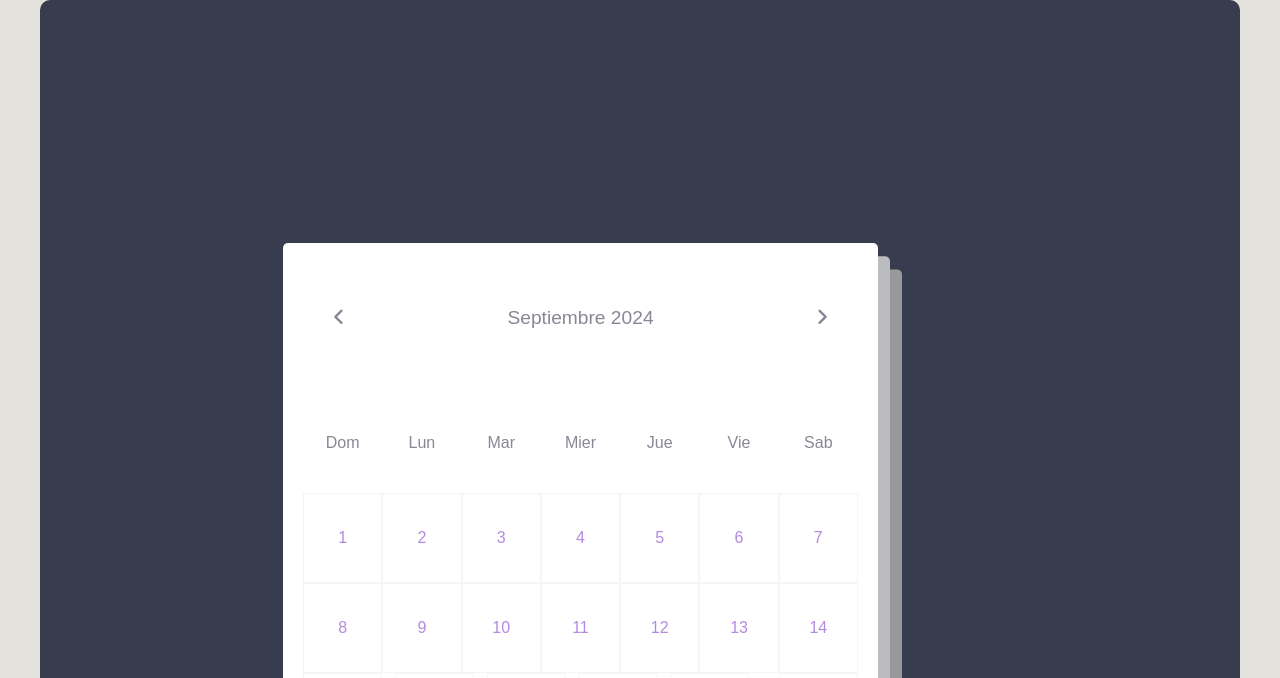
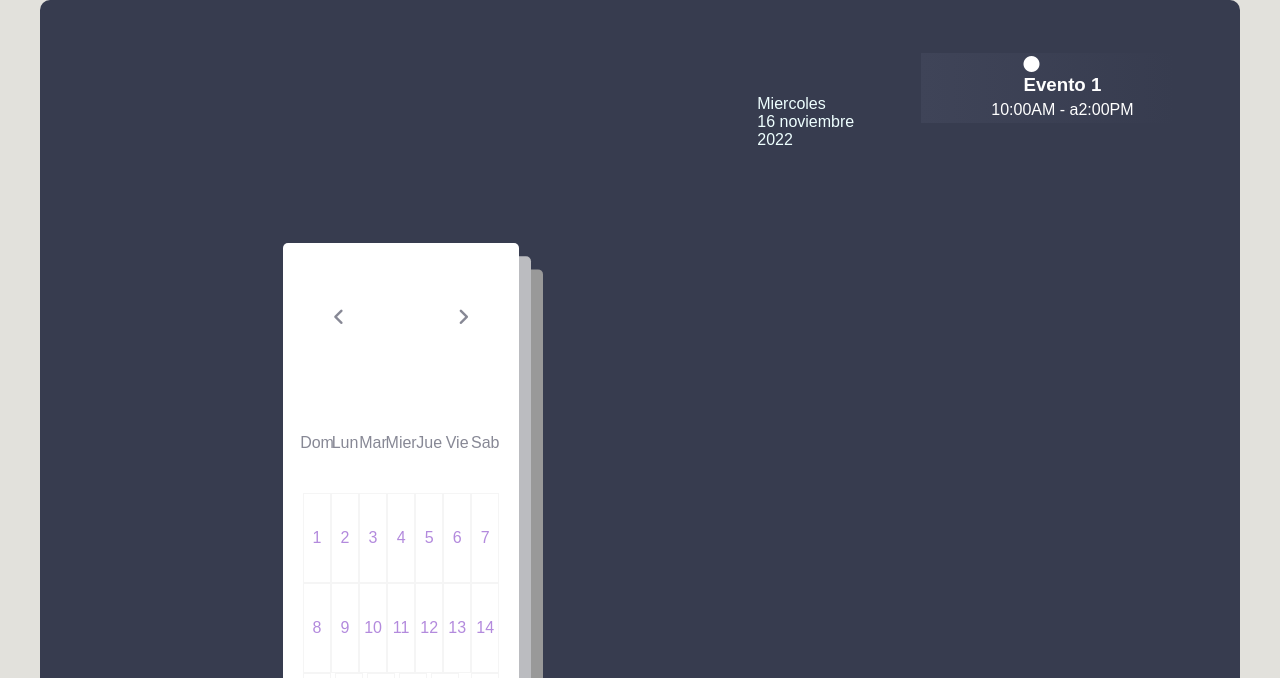
Before and after one commit to ludmiyula/Gestor-de-Puntos, a plain HTML site: page index.html in a window 1280 px wide. Shown: the top 678 px of the page. Drawn offline with Linux system fonts and the light colour scheme.

Commit message:
Archivos de index.html, script.js y styles.css actualizados

```diff
--- a/index.html
+++ b/index.html
@@ -18,7 +18,7 @@
             <div class="calendar">
                 <div class="month">
                     <i class="fa fa-angle-left prev"></i>
-                    <div class="date"> Septiembre 2024 </div>
+                    <div class="date"> </div>
                     <i class="fa fa-angle-right next"></i>
                 </div>
                 <div class="weekdays">
@@ -76,7 +76,20 @@
                 </div>
             </div>
          </div>
-
+         <div class="right">
+            <div class="today-date"></div>
+            <div class="event_day">Miercoles</div>
+            <div class="event-date">16 noviembre 2022</div>
+         </div>
+        <div class="events">
+            <div class="event">
+                <div class="title">
+                    <i class="fas fa-circle"></i>
+                    <h3 class="event-title">Evento 1 </h3>
+                </div>
+                <div class="event-time">10:00AM - a2:00PM</div>
+            </div>
+        </div>
     </div>
     <!--<div id="point-input">
     <h2>Registrar Puntos: <span id="selected-date">Selecciona una fecha</span></h2>
--- a/script.js
+++ b/script.js
@@ -45,7 +45,7 @@ function initCalendar() {  //para obtener los días del mes anterior y el mes ac
     let days = "";
 
     // dia del mes anterior
-    for(let x = days; x > 0; x--){
+    for(let x = day; x > 0; x--){
         days = `<div class="day prev-date"> ${prevDays - x + 1}</div>`;
     }
 
@@ -60,7 +60,7 @@ function initCalendar() {  //para obtener los días del mes anterior y el mes ac
     ) {
         days += `<div class= "day today" > ${i} </div>;`
     }
-    //agregar el reto tal como esta
+    //agregar el resto tal como esta
     else{
         days += `<div class="day"> ${i} </div>`;
     }
@@ -110,7 +110,7 @@ todayBtn.addEventListener("click",() => {
 dateInput.addEventListener("input",(e) => {
     //permitir solo números eliminar nada más
     dateInput.value = dateInput.value.replace(/[^0-9]/g, "");
-    if (dateInput.value.lenght === 2){
+    if (dateInput.value.lenght == 2){
         //agregue barra diagonal si ingresan demasiados números
         dateInput.value += "/";
     }
@@ -122,8 +122,8 @@ dateInput.addEventListener("input",(e) => {
     }
     //si eliminamos hasta que la barra no se elimine
 
-    if (e.inputType === "deleteContentBackward") {
-        if (dateInput.value.lenght === 3){
+    if (e.inputType == "deleteContentBackward") {
+        if (dateInput.value.lenght == 3){
             dateInput.value = dateInput.value.slice(0, 2);
         }
     }
@@ -134,9 +134,9 @@ gotoBtn.addEventListener("click", gotoDate);
 function gotoDate() {
     const dateArr = dateInput.value.split("/");
   //validar alguna fecha
-    if(dateArr.lenght === 2){
-        if(dateArr[0] > 0 && dateArr[0] < 13 && dateArr[1].lenght === 4){
-            month === dateArr[0] -1;
+    if(dateArr.lenght == 2){
+        if(dateArr[0] > 0 && dateArr[0] < 13 && dateArr[1].lenght == 4){
+            month = dateArr[0] -1;
             year = dateArr[1];
             initCalendar();
             return;
--- a/styles.css
+++ b/styles.css
@@ -26,7 +26,7 @@ border-radius: 10px;
 background-color: #373c4f;
 }
 .left {
-    width: 90%;
+    width: 70%;
     padding: 20%;
 }
 .calendar {
@@ -210,3 +210,55 @@ background-color: #373c4f;
     border-left: 1px solid var(--primary-clr);
     border-radius: 0;
 }
+.container .right {
+    position: relative;
+    width: 40%;
+    min-height: 100%;
+    padding: 20px 0;
+}
+.right .today-date{
+    width: 100%;
+    height: 50px;
+    display: flex;
+    flex-wrap: wrap;
+    gap: 10px;
+    align-items: center;
+    justify-content: space-between;
+    padding-left: 70px;
+    margin-bottom:  20px;
+    text-transform: capitalize;
+}
+.today-date .event-day {
+    font-size: 2rem;
+    font-weight: 500;
+}
+.today-date .event-date{
+    font-size: 1 rem;
+    font-weight: 400;
+    color: #878895;
+}
+.events {
+    width: 100%;
+    padding: 4%;
+    height: 100%;
+    max-height: 600px;
+    overflow-x: hidden;
+    overflow-y: auto;
+    display: flex;
+    flex-direction: column;
+}
+.events .event{
+    position: relative;
+    width:  95%;
+    min-height: 70px;
+    display: flex;
+    align-items: center;
+    justify-content: center;
+    flex-direction: column;
+    gap: 5px;
+    padding: 0 20px;
+    padding-left: 50px;
+    color: #fff;
+    cursor: pointer;
+    background: linear-gradient(90deg, #3f4458, transparent);
+}
```
